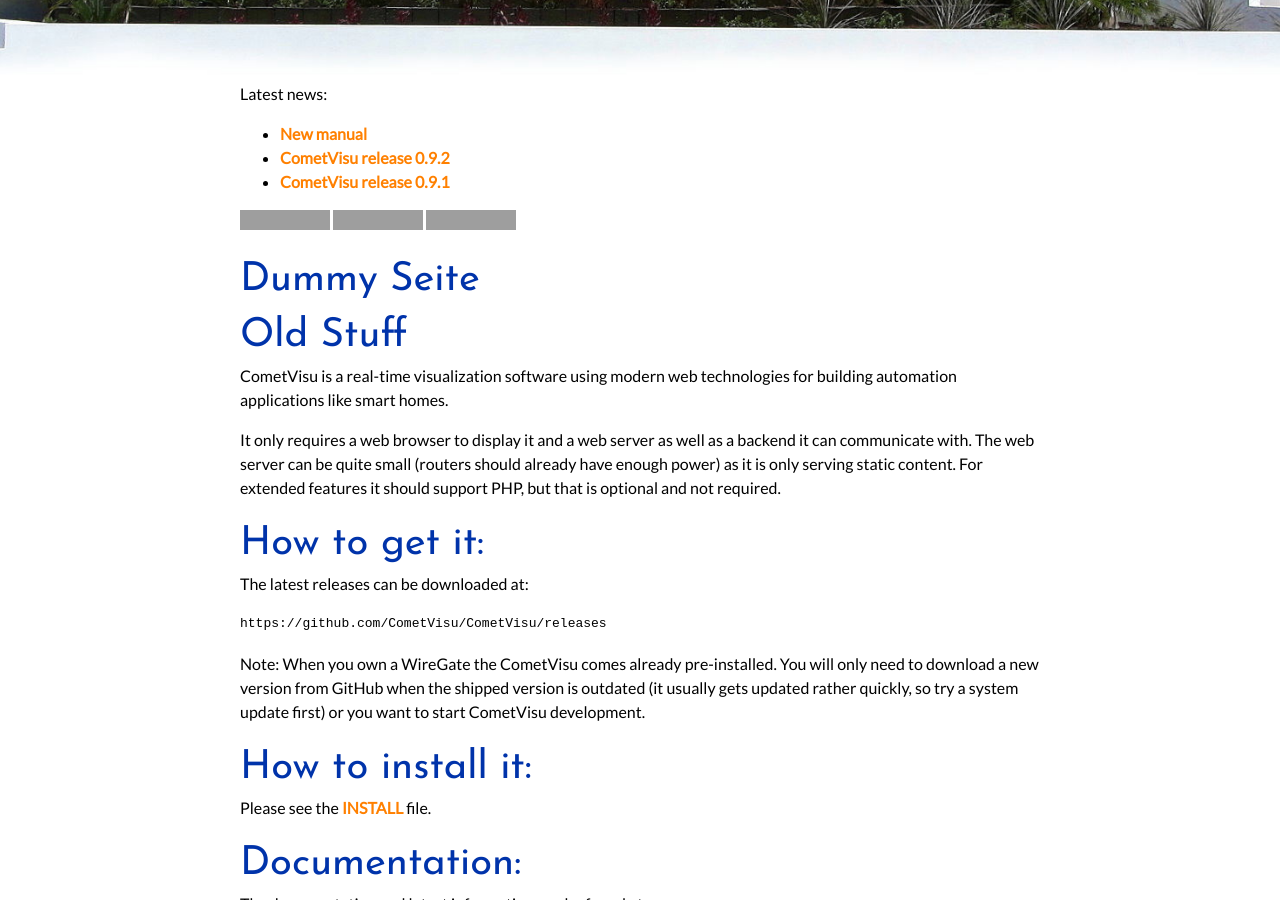
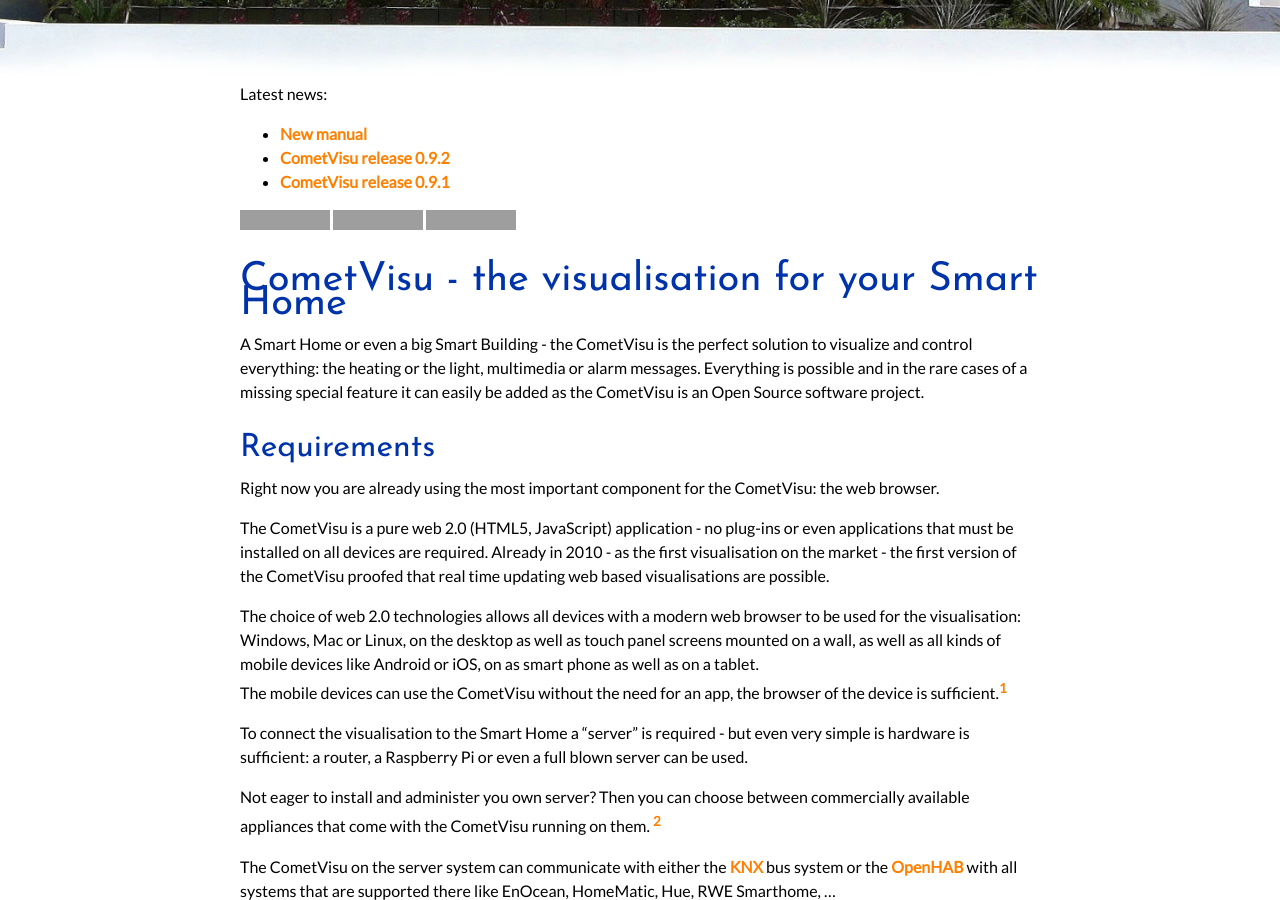
Before and after one commit to CometVisu/cometvisu.github.io, a Jekyll site: the page built from index.md, in a window 1280 px wide and 900 px high, scrolled down 818 px. Built offline with Jekyll 4.4.1, drawn with Linux system fonts in a browser that asks for light colours; some web fonts are replaced; our own code applies the rules of GitHub Pages for plain Markdown files; some of the changed text lies outside the part shown; grey boxes are pictures that could not be loaded.

Commit message:
Translations

```diff
--- a/features.md
+++ b/features.md
@@ -7,27 +7,61 @@ backdrop: /media/visu.jpg
 
 {% include datahandler.html %}
 
-Dummy Seite
-===========
+Facts
+=====
 
-Old Stuff
-=========
+* The CometVisu a real time visualization with responsive design.
+* The project was founded already in 2010 and seen continuous development since.
+* The CometVisu is Open Source software and licences under GPL v3, so it's
+  available and usable without any cost.
+* It has a simple and intuitive usability.
+* The integrated editor allows the simple creation of own visualisations.
+* It comes pre shipped with multiple modern designs - and by the use of just
+  CSS own designs can be easily created.
+* To the limitation to simple web 2.0 (HTML5, JavaScript and CSS) a modern
+  browser is sufficient to display the visualisation - may it be Windows, Mac
+  or Linux, on a PC or Notebook, a smart phone or tablet or even a wall mounted
+  touch panel display.
+* No installation of the clients is needed and no app is required. The
+  installation as a WebApp is natively supported on mobile devices like
+  smart phones with Android or iOS is supported though.
+* The ressources requirement on the server is small - the hardware of an
+  router is already sufficient.
+  * Only optional features require PHP support on the web server.
+  * A Raspberry Pi (RPi) is the most common basis for self installed systems.
+* Commercial offers of hardware with installed CometVisu are available on
+  the market.
+* Different back ends to connect to the smart home are supported:
+  * KNX (also known under the older name EIB) by the eibd / knxd.
+  * OpenHAB
+* These backends make the CometVisu a part of the Internet of Things (IoT).
+* The CometVisu specializes on the display and operation (SCADA HMI) so there
+  is a free choice of the logic engine: FHEM, GIRA Home Server, LinKNX,
+  rail logic units, smarthome.py, ... - anything is possible.
+* The logic engine connects the CometVisu to other smart home technologies.
+  User have already realised connections to 1-wire, DALI, DMX, Hue, ITTT, ...
 
 Features
 ========
 
-show title: "{{ this_t.name }}"
+The CometVisu builds the visualisation out of so called widgets. These are
+arranged within a XML based configuration file, that can be transparently
+modified with the integrated editor.
 
-this_t.name:"{{ this_t.name }}"
+![Editor Beispiel](http://test.cometvisu.org/CometVisu/de/latest/manual/_images/de_config_widgets_switch_index_editor_attributes.png 'Editor Beispiel')
 
-{{ site_t | jsonify }}
-{{ this_t | jsonify }}
+The widgets are the controls for all usual tasks. The list of all available
+widgets and their used can be found in the [manual]({{ site.t[page.lang].manual.url }})
+and is containing:
 
-{{ widgetlist }}
+<div class="widgetlist">
+{{ widgetlist | markdownify }}
+</div>
 
-Erweiterte Funktionen können über Plugins genutzt werden. Hierdurch werden
-Widgets bereit gestellt, die entweder mehr Ressourcen benötigen oder die nur
-für einen eingeschränkten Nutzerkreis relevant sind. Zu den Plugins gehören
-beispielsweise:
+The functionality can be extended by plug-ins. This allows for widgets that
+are either requiring more ressources or are only relevant for a limited
+audience. Plug-ins are:
 
-{{ pluginlist }}
+<div class="widgetlist">
+{{ pluginlist | markdownify }}
+</div>
--- a/index.md
+++ b/index.md
@@ -4,79 +4,65 @@ ref: index
 lang: en
 ---
 
-Dummy Seite
-===========
+{% comment %}
+So lange noch nicht der Repository-Wechsel funktioniert, d.h. der Wechsel der
+GitHub Daten von CometVisu/cometvisu.github.io nach CometVisu/CometVisu muss
+das hier aus kommentiert bleiben und kann nicht automatisiert werden:
+------------------------------------------------------------------------------
+{% include githubhandler.html %}
 
-Old Stuff
-=========
+Die neueste Version ist {{ newestVersion }}.
+------------------------------------------------------------------------------
+{% endcomment %}
 
-CometVisu is a real-time visualization software using modern web technologies for
-building automation applications like smart homes.
+CometVisu - the visualisation for your Smart Home
+=================================================
 
-It only requires a web browser to display it and a web server as well as a
-backend it can communicate with. The web server can be quite small (routers
-should already have enough power) as it is only serving static content. For
-extended features it should support PHP, but that is optional and not required.
+A Smart Home or even a big Smart Building - the CometVisu is the perfect
+solution to visualize and control everything: the heating or the light,
+multimedia or alarm messages. Everything is possible and in the rare cases
+of a missing special feature it can easily be added as the CometVisu is an
+Open Source software project.
 
-How to get it:
-==============
+Requirements
+------------
 
-The latest releases can be downloaded at:
+Right now you are already using the most important component for the CometVisu:
+the web browser.
 
-    https://github.com/CometVisu/CometVisu/releases
+The CometVisu is a pure web 2.0 (HTML5, JavaScript) application - no
+plug-ins or even applications that must be installed on all devices are required.
+Already in 2010 - as the first visualisation on the
+market - the first version of the CometVisu proofed that real time updating
+web based visualisations are possible.
 
-Note: When you own a WireGate the CometVisu comes already pre-installed.
-You will only need to download a new version from GitHub when the shipped version
-is outdated (it usually gets updated rather quickly, so try a system update
-first) or you want to start CometVisu development.
+The choice of web 2.0 technologies allows all devices with a modern web browser
+to be used for the visualisation: Windows, Mac or Linux, on the desktop as well
+as touch panel screens mounted on a wall, as well as all kinds of mobile
+devices like Android or iOS, on as smart phone as well as on a tablet.
+The mobile devices can use the CometVisu without the need for an app, the
+browser of the device is sufficient.[^WebApp]
 
-How to install it:
-==================
+[^WebApp]:
+    To optimize the display, the CometVisu is supporting natively an installation
+    as an WebApp.
 
-Please see the [INSTALL](./INSTALL) file.
+To connect the visualisation to the Smart Home a "server" is required - but
+even very simple is hardware is sufficient: a router, a Raspberry Pi or even
+a full blown server can be used.
 
-Documentation:
-==============
+Not eager to install and administer you own server? Then you can choose between
+commercially available appliances that come with the CometVisu running on them.
+[^CommercialOffers]
 
-The documentation and latest information can be found at:
+[^CommercialOffers]:
+    These appliances are using the CometVisu:
 
-http://www.cometvisu.org/
+    * [WireGate](https://shop.wiregate.de/wiregate/multifunktionsgateway.html) by [Elaborated Networks](http://wiregate.de/)
+    * [Smart Visu Server](http://www.jung.de/5282/produkte/neuheiten/smart-visu-server/) by [JUNG](http://www.jung.de/)
 
-The new user documentation (work in progress) can be found at http://test.cometvisu.org/CometVisu/de/manual/index.html
-The API documentation can be found at: http://test.cometvisu.org/CometVisu/api/index.html
+    Note: The CometVisu project is independent from these vendors.
 
-Support:
-========
-
-To discuss with the developers you can use the the KNX User Forum
-at
-
-https://knx-user-forum.de/forum/supportforen/cometvisu
-
-(spoken languages are German and English)
-
-Prerequisites:
-==============
-
-There are currently two different backends widely used:
-
-1. eibread-cgi / eibwrite-cgi are directly communicating with the eibd / knxd to have direct access to the KNX bus.
-2. OpenHAB can also be used as a backend.
-
-As extended functionality the diagram plugin can be used. This will require
-a rrdtool installation with the added "fetchj" feature.
-
-**Notes on the KNX-backend**
-The KNX-backend uses
-/usr/lib/cgi-bin/l : a dummy-login
-/usr/lib/cgi-bin/r : a symlink to /usr/bin/eibread-cgi
-/usr/lib/cgi-bin/w : a symlink to /usr/bin/eibwrite-cgi
-eibread/write-cgi are part of a modified eibd-clients package here:
-http://repo.wiregate.de/wiregate/pool/wiregate-1.0/main/e/
-(source: bcusdk)
-
-**Important note on diagram-backend**
-It uses a modified version of rrdtool, adding a "fetchj" option.
-You can find source and Debian-packages here:
-http://repo.wiregate.de/wiregate/pool/wiregate-1.0/main/r/
-http://repo.wiregate.de/wiregate/pool/wiregate-1.0/main/libr/
+The CometVisu on the server system can communicate with either the [KNX](https://www.knx.org/)
+bus system or the [OpenHAB](http://www.openhab.org/) with all systems that
+are supported there like EnOcean, HomeMatic, Hue, RWE Smarthome, ...
```
